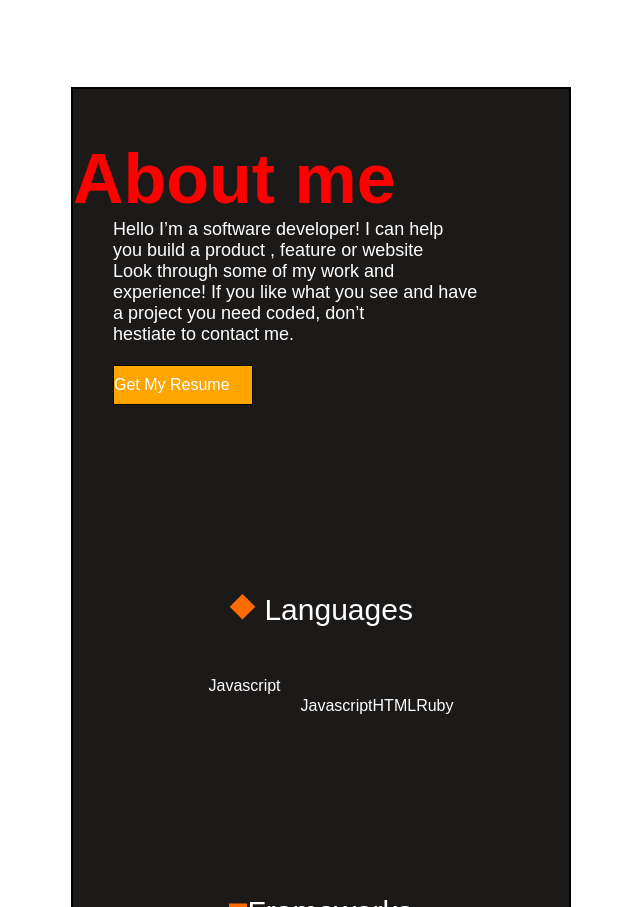
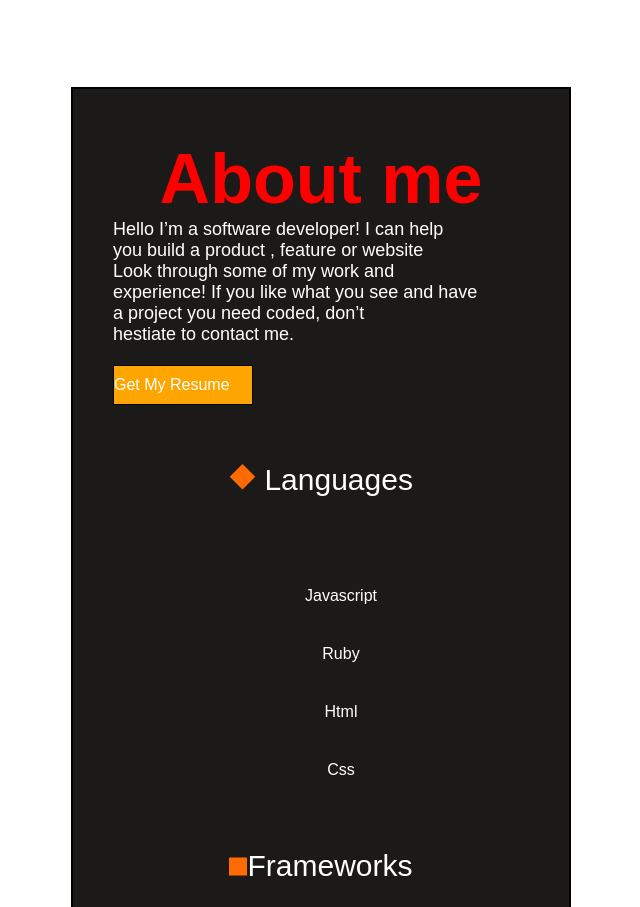
Before and after one commit to AnicetFantomas/Portfolio-project-, a website: page index.html in a window 1280 px wide. Shown: the part 4703-5610 px from the top of the page, without its empty margins (319-959 px from the left). Drawn offline with Linux system fonts and the light colour scheme.

Commit message:
Update style file

```diff
--- a/index.html
+++ b/index.html
@@ -206,12 +206,11 @@
       <ul class="lang00">
         <li class="lang1"><img src="./images/rectangle1.png" alt=""> Languages</li>
         <ul>
-          <li class="lang001">Javascript</li>
-          <li>
-            <ul>
+            <ul class="display">
               <li>Javascript</li>
-              <li>HTML</li>
               <li>Ruby</li>
+              <li>Html</li>
+              <li>Css</li>
             </ul>
           </li>
         </ul>
@@ -219,9 +218,8 @@
       <ul class="lang00">
         <li class="lang1"><img src="./images/rectangle2.png" alt="">Frameworks</li>
         <ul>
-          <li class="lang001">Bootstrap</li>
           <li>
-            <ul>
+            <ul class="display">
               <li>Boostrap</li>
               <li>Ruby on Rails</li>
               <li>RSPec</li>
@@ -233,8 +231,8 @@
       </ul>
         <ul class="lang00">
           <li class="lang1"><img src="./images/rectangle3.png" alt=""> Skills</li>
-          <li class="lang">
-           <ul>
+
+           <ul class="display">
             <li>Codekit</li>
             <li>Github</li>
             <li>Codepen</li>
--- a/style.css
+++ b/style.css
@@ -1,3 +1,5 @@
+@import url('https://fonts.googleapis.com/css2?family=Poppins:wght@600&display=swap');
+
 *{
     padding: 0;
     margin: 0;
@@ -193,6 +195,10 @@ ul {
     font-weight: 500;
 }
 
+.container5, .containeer6, .contaimer3{
+    margin-top: -90px;
+}
+
 .container ul {
     margin-left: 11px;
 }
@@ -232,6 +238,8 @@ ul {
     background-color: #1c1a19;
     width: 500px;
     margin: 0 auto;
+    display: flex;
+    flex-direction: column;
 }
 
 .title8{
@@ -299,14 +307,16 @@ ul {
     color: #fff;
     width: 400px;
     margin: 0 auto;
-    margin-top: 30px;
-    padding-top: 120px;
 }
 
-.lang00 ul li{
+
+.display{
     display: flex;
     flex-direction: column;
     align-items: center;
-    color: #fff;
+    align-self: center;
+}
 
+.display li{
+    padding: 20px;
 }
```
